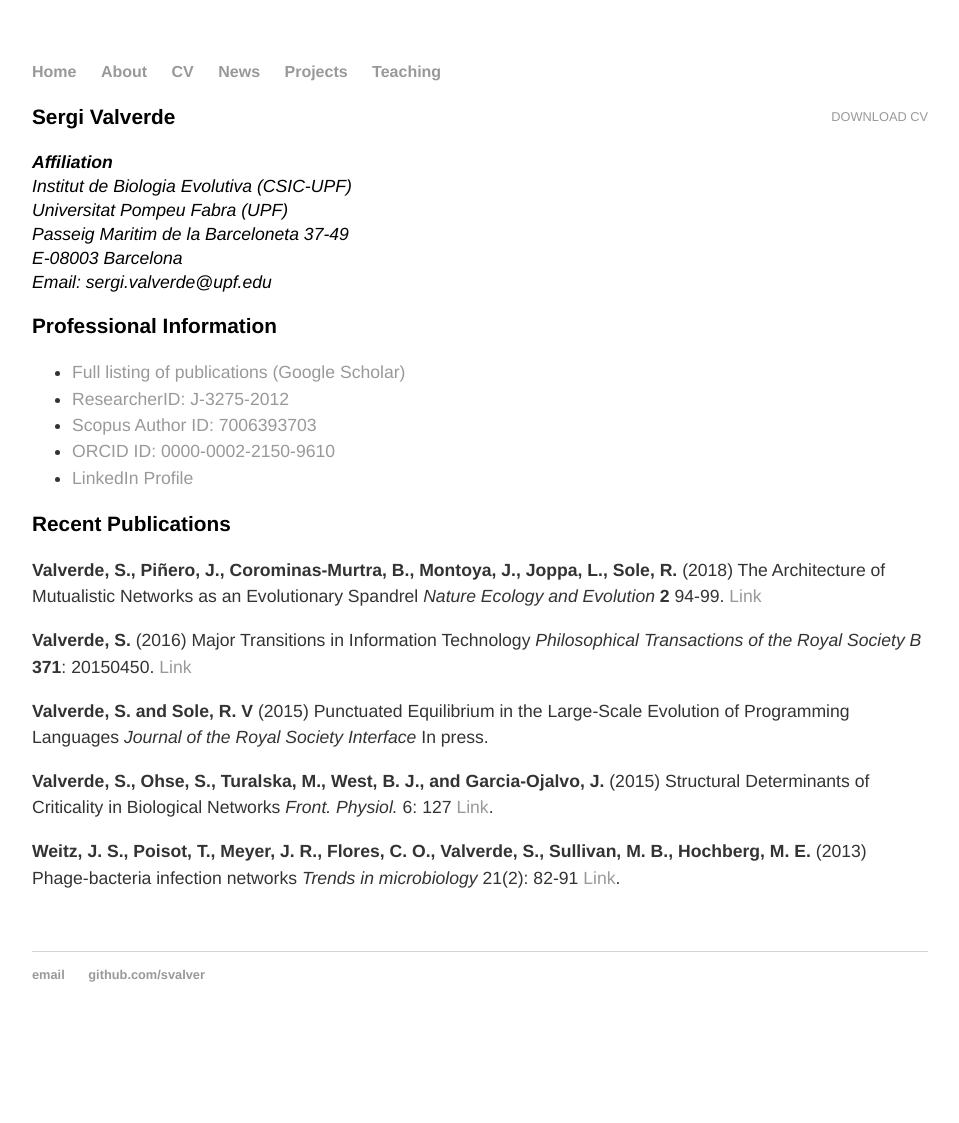
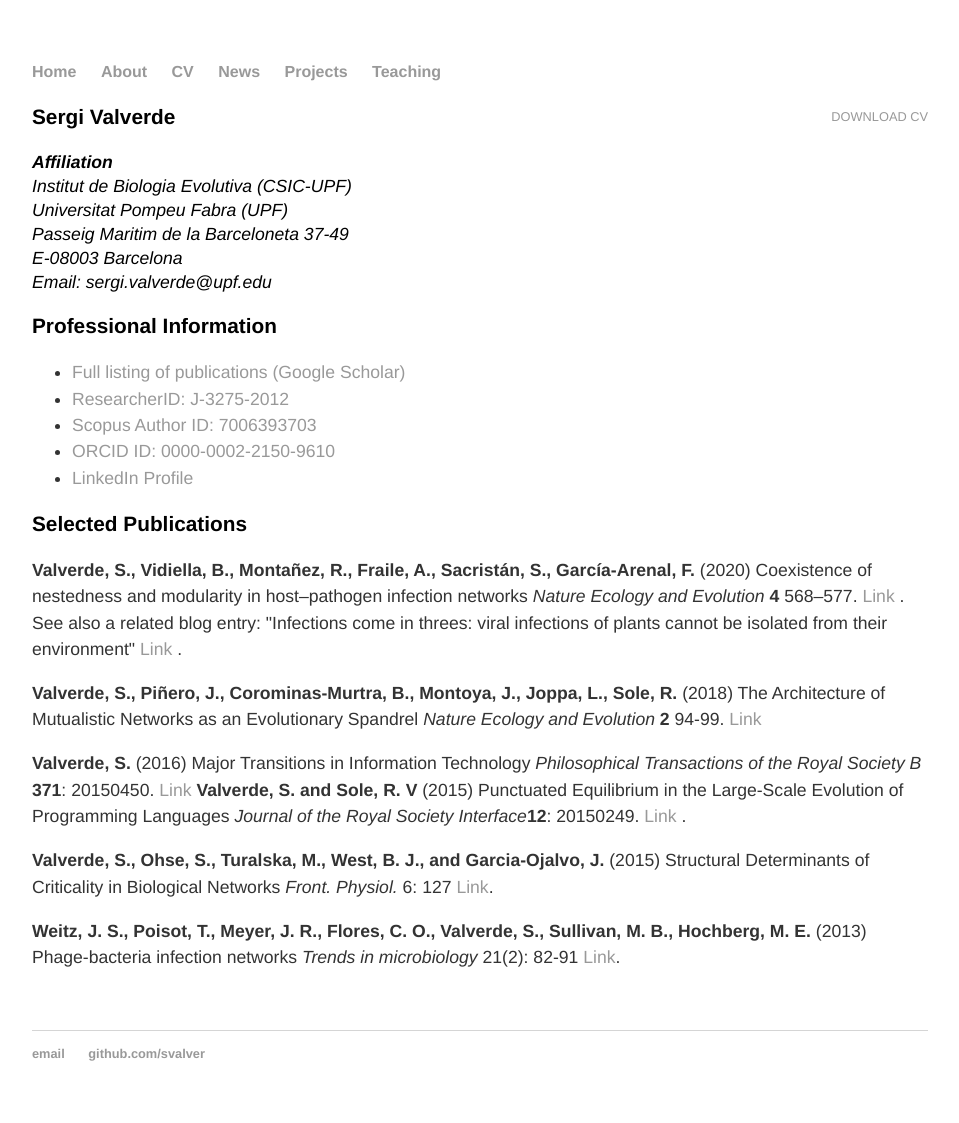
Before and after one commit to svalver/svalver.github.io, a Jekyll site: the page built from cv/index.html, in a window 1280 px wide. Shown: the whole page, without its empty margins (160-1119 px from the left). Built offline with Jekyll 4.4.1, drawn with Linux system fonts in a browser that asks for light colours; before the commit the page ends 1044 px from its top, so only the background shows below that.

Commit message:
update articles

```diff
--- a/cv/index.html
+++ b/cv/index.html
@@ -25,8 +25,9 @@ title: CV of Sergi Valverde
 
 </ul>
 
-<h3>Recent Publications</h3>
+<h3>Selected Publications</h3>
 
+<p><strong>Valverde, S., Vidiella, B., Montañez, R., Fraile, A., Sacristán, S., García-Arenal, F. </strong> (2020) Coexistence of nestedness and modularity in host–pathogen infection networks <em> Nature Ecology and Evolution </em> <b> 4</b> 568–577. <a href ="https://www.nature.com/articles/s41559-020-1130-9"> Link </a>. See also a related blog entry: "Infections come in threes: viral infections of plants cannot be isolated from their environment" <a href="https://natureecoevocommunity.nature.com/posts/61786-infections-come-in-threes-viral-infections-of-plants-cannot-be-isolated-from-their-environment"> Link </a>.
 
 <p><strong>Valverde, S., Piñero, J.,  Corominas-Murtra, B., Montoya, J., Joppa,  L., Sole, R. </strong> (2018) The Architecture of Mutualistic Networks as an Evolutionary Spandrel <em> Nature Ecology and Evolution </em> <b> 2</b> 94-99.
 <a href ="https://www.nature.com/articles/s41559-017-0383-4"> Link </a>
@@ -34,7 +35,7 @@ title: CV of Sergi Valverde
 <p><strong>Valverde, S. </strong> (2016) Major Transitions in Information Technology<em> Philosophical Transactions of the Royal Society B</em> <b>371</b>: 20150450.
 <a href ="http://rstb.royalsocietypublishing.org/content/371/1701/20150450"> Link </a>
 
-<p><strong>Valverde, S. and Sole, R. V</strong> (2015) Punctuated Equilibrium in the Large-Scale Evolution of Programming Languages<em> Journal of the Royal Society Interface</em> In press.
+<strong>Valverde, S. and Sole, R. V</strong> (2015) Punctuated Equilibrium in the Large-Scale Evolution of Programming Languages<em> Journal of the Royal Society Interface</em><b>12</b>: 20150249. <a href ="https://royalsocietypublishing.org/doi/full/10.1098/rsif.2015.0249"> Link </a>.
 
 <p><strong>Valverde, S., Ohse, S., Turalska, M., West, B. J., and Garcia-Ojalvo, J.</strong> (2015) Structural Determinants of Criticality in Biological Networks<em> Front. Physiol.</em> 6: 127 <a href="http://journal.frontiersin.org/article/10.3389/fphys.2015.00127/abstract"> Link</a>.
 
```
Also changed, not shown: 1 other file.
